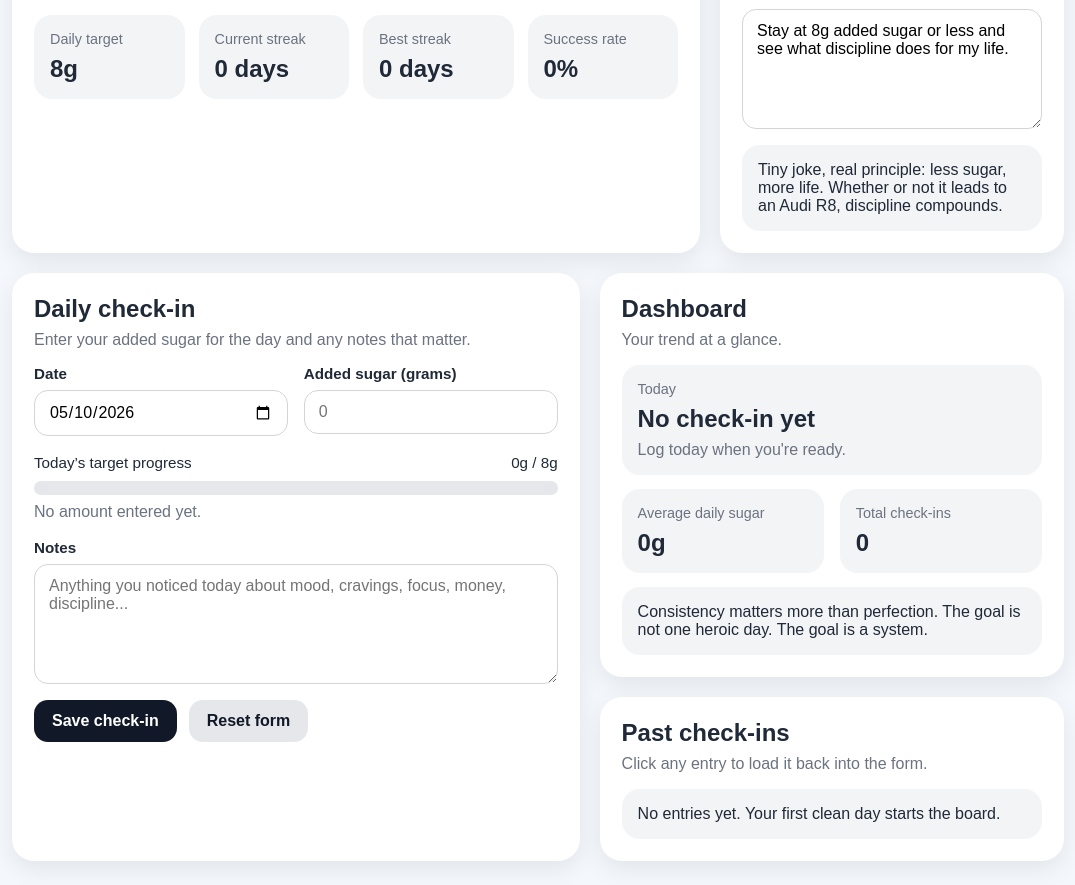
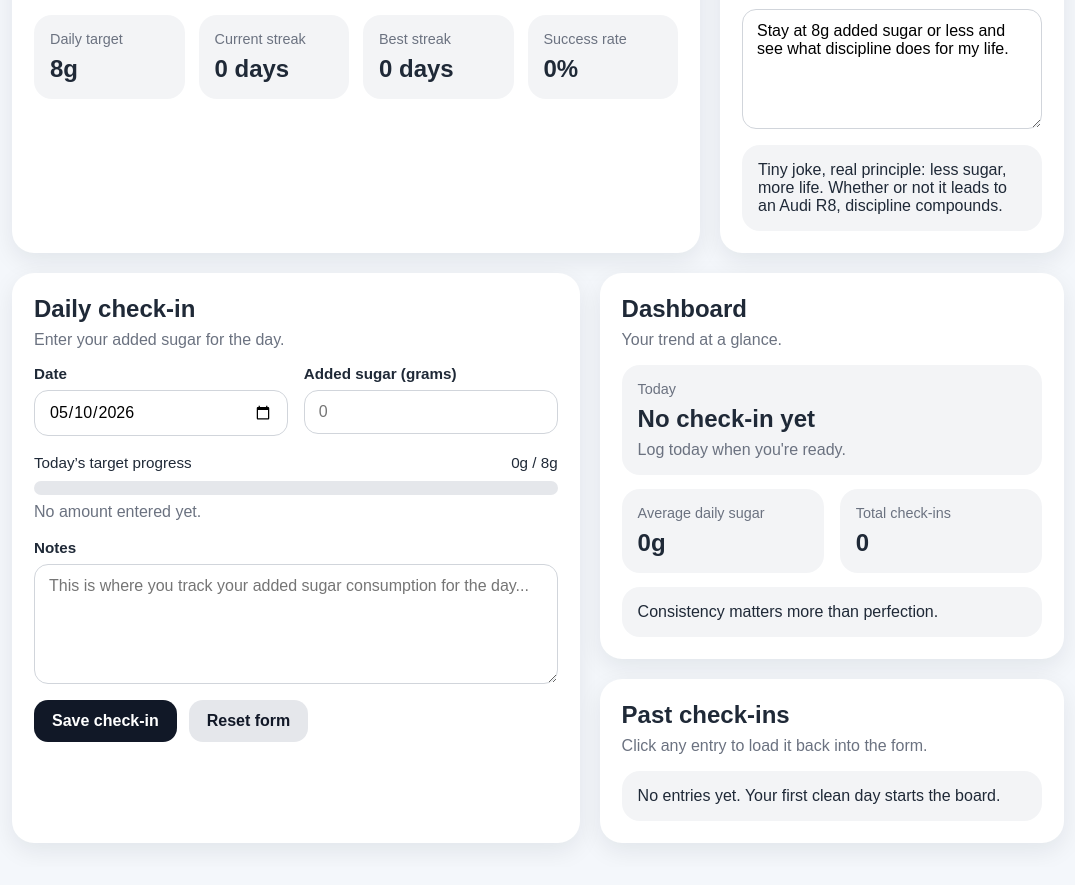
Before and after one commit to GioBrahMan/r8-added-sugar-tracker, a plain HTML site: page index.html in a window 1280 px wide. Shown: the part 161-1046 px from the top of the page, without its empty margins (102-1177 px from the left). Drawn offline with Linux system fonts and the light colour scheme.

Commit message:
changed text

```diff
--- a/index.html
+++ b/index.html
@@ -213,7 +213,7 @@
     <div class="grid main-grid" style="margin-top: 20px;">
       <section class="card">
         <h2>Daily check-in</h2>
-        <p class="muted">Enter your added sugar for the day and any notes that matter.</p>
+        <p class="muted">Enter your added sugar for the day.</p>
 
         <div class="row-2">
           <div>
@@ -239,7 +239,7 @@
 
         <div style="margin-top: 18px;">
           <label for="notesInput">Notes</label>
-          <textarea id="notesInput" placeholder="Anything you noticed today about mood, cravings, focus, money, discipline..."></textarea>
+          <textarea id="notesInput" placeholder="This is where you track your added sugar consumption for the day..."></textarea>
         </div>
 
         <div class="btn-row">
@@ -271,7 +271,7 @@
           </div>
 
           <div class="soft-box" style="margin-top: 14px;">
-            Consistency matters more than perfection. The goal is not one heroic day. The goal is a system.
+            Consistency matters more than perfection.
           </div>
         </section>
 
```
